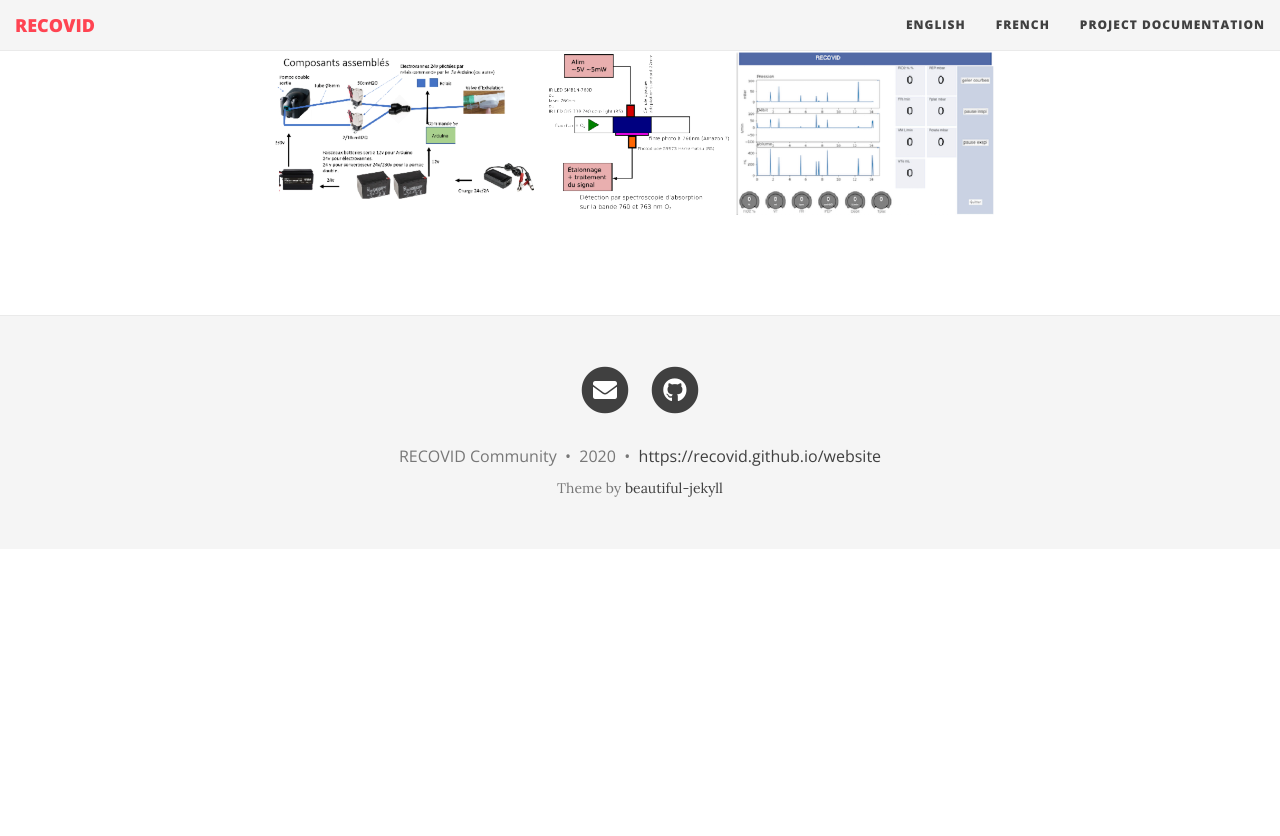
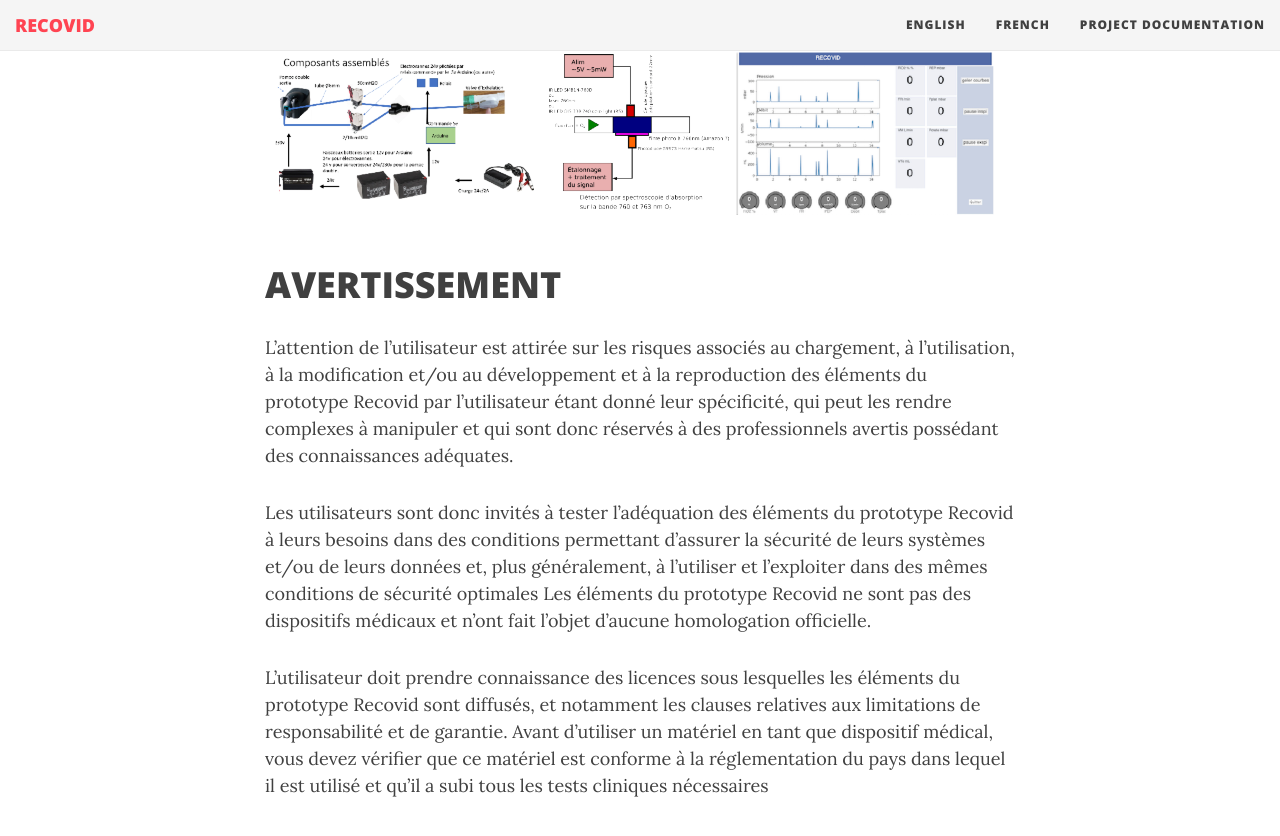
Before and after one commit to Recovid/Website, a Jekyll site: the page built from index.md, in a window 1280 px wide and 900 px high, scrolled down 3158 px. Shown: the top 836 px of the window. Built offline with Jekyll 4.4.1, drawn with Linux system fonts in a browser that asks for light colours; nearby versions of some CDN libraries; before the commit the page ends 3707 px from its top, so only the background shows below that.

```diff
--- a/index.md
+++ b/index.md
@@ -60,3 +60,11 @@ De même, les licences choisies (MIT et CC) permettent à une entreprise de la r
 Praesent ac adipiscing ullamcorper semper ut amet ac risus. Lorem sapien ut odio odio nunc. Ac adipiscing nibh porttitor erat risus justo adipiscing adipiscing amet placerat accumsan. Vis. Faucibus odio magna tempus adipiscing a non. In mi primis arcu ut non accumsan vivamus ac blandit adipiscing adipiscing arcu metus praesent turpis eu ac lacinia nunc ac commodo gravida adipiscing eget accumsan ac nunc adipiscing adipiscing lorem ipsum dolor sit amet nullam veroeros adipiscing.
 
 ![](img/images_travaux.png)
+
+# AVERTISSEMENT
+
+L'attention de l'utilisateur est attirée sur les risques associés au chargement, à l'utilisation, à la modification et/ou au développement et à la reproduction des éléments du prototype Recovid par l'utilisateur étant donné leur spécificité, qui peut les rendre complexes à manipuler et qui sont donc réservés à des professionnels avertis possédant des connaissances adéquates.
+
+Les utilisateurs sont donc invités à tester l'adéquation des éléments du prototype Recovid à leurs besoins dans des conditions permettant d'assurer la sécurité de leurs systèmes et/ou de leurs données et, plus généralement, à l'utiliser et l'exploiter dans des mêmes conditions de sécurité optimales Les éléments du prototype Recovid ne sont pas des dispositifs médicaux et n'ont fait l'objet d'aucune homologation officielle.
+
+L'utilisateur doit prendre connaissance des licences sous lesquelles les éléments du prototype Recovid sont diffusés, et notamment les clauses relatives aux limitations de responsabilité et de garantie. Avant d’utiliser un matériel en tant que dispositif médical, vous devez vérifier que ce matériel est conforme à la réglementation du pays dans lequel il est utilisé et qu’il a subi tous les tests cliniques nécessaires
```
Also changed, not shown: english.md (+6 -0 lines).
